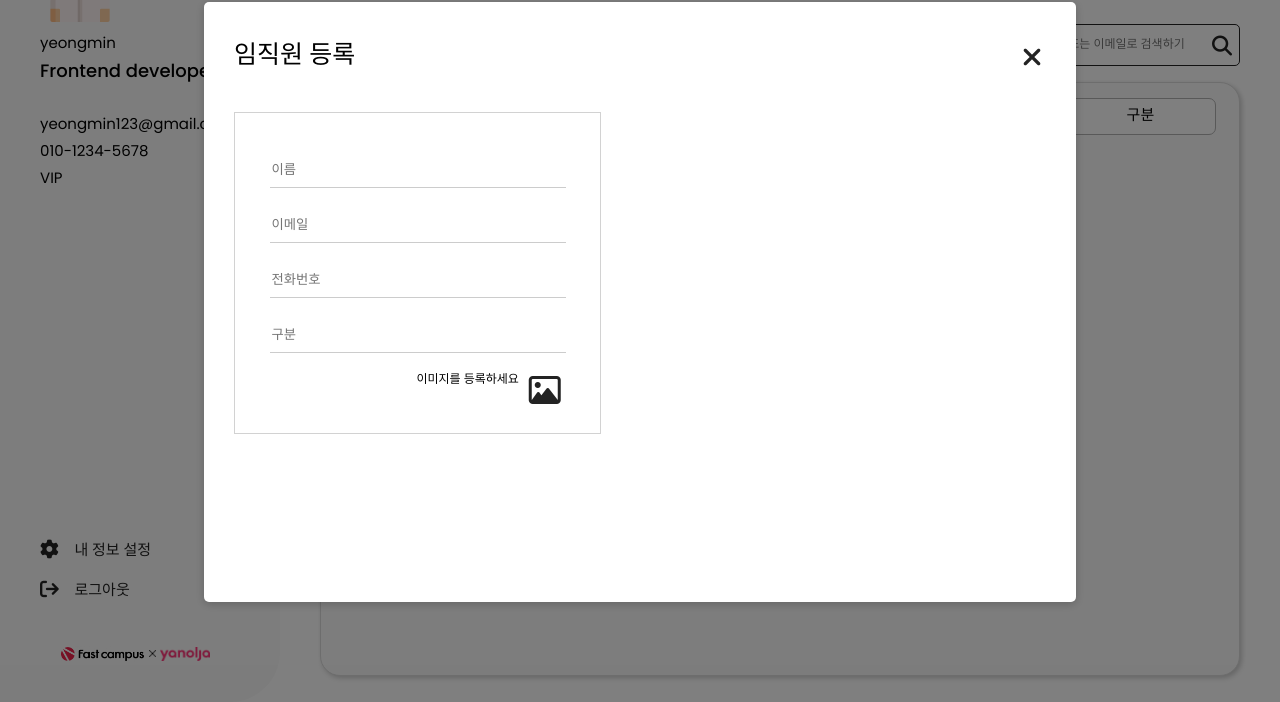
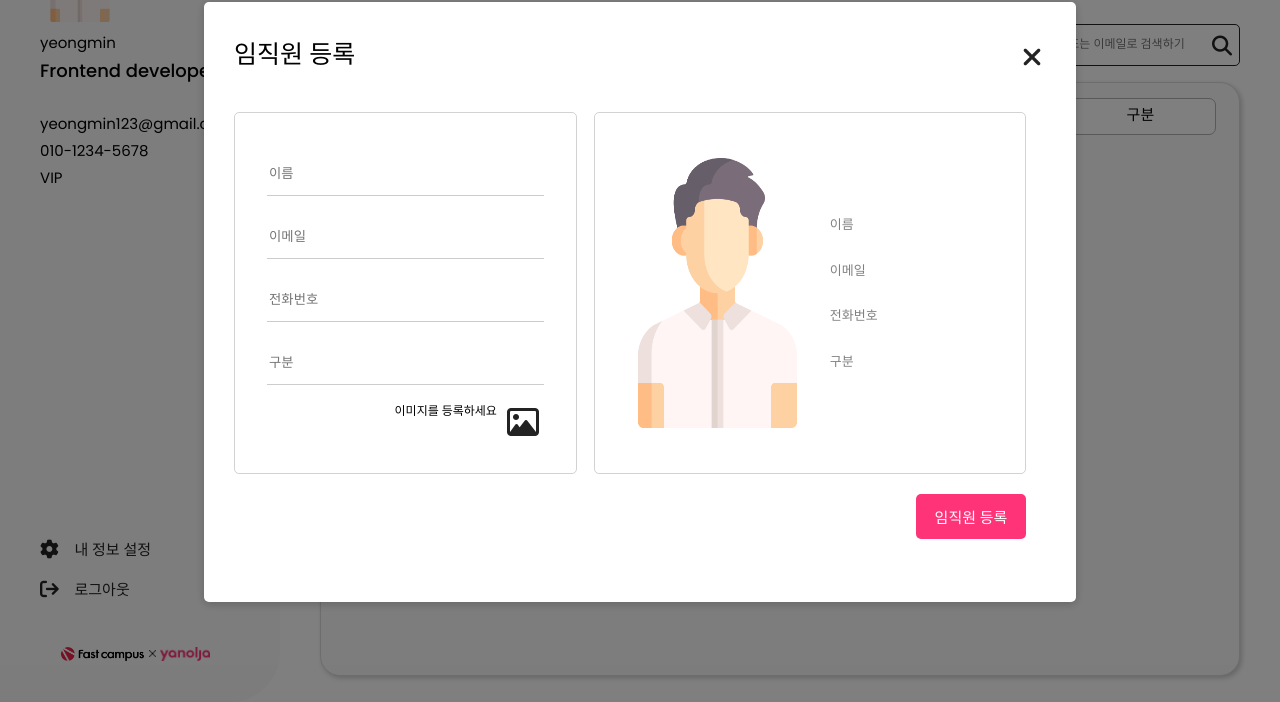
Before and after one commit to yeongmins/Fastcampus_JavaScript, a plain HTML site: page index.html in a window 1280 px wide. Both pictures are taken after a click on the button "임직원 등록". Shown: the part 98-800 px from the top of the page. Drawn offline with Linux system fonts and the light colour scheme; some packages are replaced by stand-ins of ours; a script that the page names is missing; a web font is replaced by a local one.

Commit message:
Feat: 등록 모달 html, css, 자바스크립트 추가

```diff
--- a/assets/javascript/delete.js
+++ b/assets/javascript/delete.js
@@ -31,7 +31,7 @@ document.addEventListener("DOMContentLoaded", function () {
       Swal.fire(
         "체크박스 미선택",
         "삭제하려는 임직원을 선택하세요.",
-        "warning"
+        "warning",
       );
     }
   });
--- /dev/null
+++ b/assets/javascript/view.js
@@ -0,0 +1,42 @@
+const nameInput = document.getElementById("name_ID");
+const emailInput = document.getElementById("email_ID");
+const phoneInput = document.getElementById("phone_ID");
+const rankInput = document.getElementById("rank_ID");
+
+const nameText = document.getElementById("name_text");
+const emailText = document.getElementById("email_text");
+const phoneText = document.getElementById("phone_text");
+const rankText = document.getElementById("rank_text");
+
+const fileInput = document.getElementById('file_input');
+const viewImage = document.getElementById('view_img_ID');
+
+// 입력 필드의 값이 변경될 때마다 view_text, view_img 업데이트 함수를 호출
+nameInput.addEventListener("input", updateViewText);
+emailInput.addEventListener("input", updateViewText);
+phoneInput.addEventListener("input", updateViewText);
+rankInput.addEventListener("input", updateViewText);
+fileInput.addEventListener('change', updateViewImage);
+
+// view_text를 업데이트하는 함수
+function updateViewText() {
+  nameText.textContent = nameInput.value;
+  emailText.textContent = emailInput.value;
+  phoneText.textContent = phoneInput.value;
+  rankText.textContent = rankInput.value;
+}
+
+// view_img를 업데이트하는 함수
+function updateViewImage(event) {
+    const selectedFile = event.target.files[0];
+
+    if (selectedFile) {
+        const reader = new FileReader();
+
+        reader.onload = function (e) {
+            viewImage.src = e.target.result;
+        };
+
+        reader.readAsDataURL(selectedFile);
+    }
+}
--- a/index.html
+++ b/index.html
@@ -86,12 +86,13 @@
                                 <i class="fa-solid fa-xmark fa-2xl" style="color: #232323;"></i>
                             </button>
                         </section>
+                        <div class="modal_container">
                             <section class="modal_input_section">
                                 <form class="modal_form" action="#">
-                                <input class="modal_form_input" type="text" name="name" placeholder="이름">
-                                <input class="modal_form_input" type="email" name="email" placeholder="이메일">
-                                <input class="modal_form_input" type="tel" name="phone" placeholder="전화번호">
-                                <input class="modal_form_input" type="text" name="rank" placeholder="구분">
+                                    <input class="modal_form_input" id="name_ID" type="text" name="name" placeholder="이름">
+                                    <input class="modal_form_input" id="email_ID" type="email" name="email" placeholder="이메일">
+                                    <input class="modal_form_input" id="phone_ID" type="tel" name="phone" placeholder="전화번호">
+                                    <input class="modal_form_input" id="rank_ID" type="text" name="rank" placeholder="구분">
                                     <div class="camera">
                                         <span>이미지를 등록하세요</span>
                                         <div class="camera_container">
@@ -103,7 +104,33 @@
                                     </div>
                                 </form>
                             </section>
-                        <!-- <button class="register" id="modal_register">임직원 등록</button> -->
+                            <section class="modal_view">
+                                <img id="view_img_ID" class="view_img" src="./assets/images/person.png" alt="이미지 첨부 보기">
+                                <div class="view_text">
+                                    <ul>
+                                        <li>
+                                            <span>이름</span>
+                                            <span id="name_text"></span>
+                                        </li>
+                                        <li>
+                                            <span>이메일</span>
+                                            <span id="email_text"></span>
+                                        </li>
+                                        <li>
+                                            <span>전화번호</span>
+                                            <span id="phone_text"></span>
+                                        </li>
+                                        <li>
+                                            <span>구분</span>
+                                            <span id="rank_text"></span>
+                                        </li>
+                                    </ul>
+                                </div>
+                            </section>
+                        </div>
+                    </div>
+                    <div class="modal_submit">
+                        <button class="submit_button" id="modal_register">임직원 등록</button>
                     </div>
                 </div>
             </section>
@@ -128,5 +155,7 @@
     <script src="./assets/javascript/modal.js"></script>
     <!-- delete -->
     <script src="./assets/javascript/delete.js"></script>
+    <!-- view -->
+    <script src="./assets/javascript/view.js"></script>
 </body>
 </html>
--- a/styles/main.css
+++ b/styles/main.css
@@ -139,12 +139,22 @@ main {
     border-radius: 5px
 }
 
+/* swal */
 .swal2-title {
     font-family: 'NotoSansKR-Bold';
 }
 
 .swal2-html-container {
     font-family: 'NotoSansKR-Medium';
+}
+
+.swal2-styled.swal2-confirm {
+    font-family: 'NotoSansKR-Medium';
+}
+
+.swal2-styled.swal2-cancel {
+    font-family: 'NotoSansKR-Medium';
+    background-color: #232323;
 }
 
 /* searchbar */
--- a/styles/modal.css
+++ b/styles/modal.css
@@ -50,12 +50,20 @@
     background-color: #fff;
 }
 
+/* modal_container */
+.modal_container {
+    margin-top: 40px;
+    display: flex;
+    flex-wrap: wrap;
+    justify-content: space-between;
+}
+
 /* modal_input */
 .modal_input_section {
-    margin-top: 40px;
-    width: 45%;
-    height: 40vh;
+    width: 42%;
+    height: 45vh;
     border: 1px solid #D2D2D2;
+    border-radius: 5px;
 }
 
 .modal_form {
@@ -67,7 +75,7 @@
 
 .modal_form_input {
     width: 80%;
-    height: 4vh;
+    height: 5vh;
     margin-top: 20px;
     border: none;
     outline: none;
@@ -107,3 +115,71 @@
     border: none;
     background-color: #fff;
 }
+
+/* modal_view */
+.modal_view {
+    width: 53%;
+    height: 45vh;
+    border: 1px solid #D2D2D2;
+    border-radius: 5px;
+    margin-right: 20px;
+    display: flex;
+    align-items: center;
+    font-family: 'NotoSansKR-Regular';
+}
+
+.view_img {
+    width: 50%;
+    height: 75%;
+    margin-left: 15px;
+}
+
+.view_text {
+    width: 42%;
+    height: 60%;
+}
+
+.view_text ul {
+    height: 100%;
+    display: flex;
+    flex-direction: column;
+    justify-content: space-evenly;
+}
+
+.view_text ul span:nth-child(1) {
+    width: 50px;
+    margin-left: 5px;
+    color: #808080;
+    font-size: 13px;
+    font-family: NotoSansKR-Medium;
+}
+
+.view_text li {
+    display: flex;
+    align-items: center;
+}
+
+.view_text ul span:nth-child(2) {
+    margin-left: 5px;
+    font-size: 11px;
+    font-family: Poppins-Light;
+}
+
+
+/* modal_submit */
+.modal_submit {
+    display: flex;
+    margin: 20px 30px 0 20px;
+    justify-content: flex-end;
+}
+
+.submit_button {
+    width: 110px;
+    height: 45px;
+    font-family: 'NotoSansKR-Bold';
+    font-size: 15px;
+    color: #FFF;
+    background-color: #FF3478;
+    border: none;
+    border-radius: 5px;
+}
```
Lines whose indentation alone changed are shown as unchanged.
